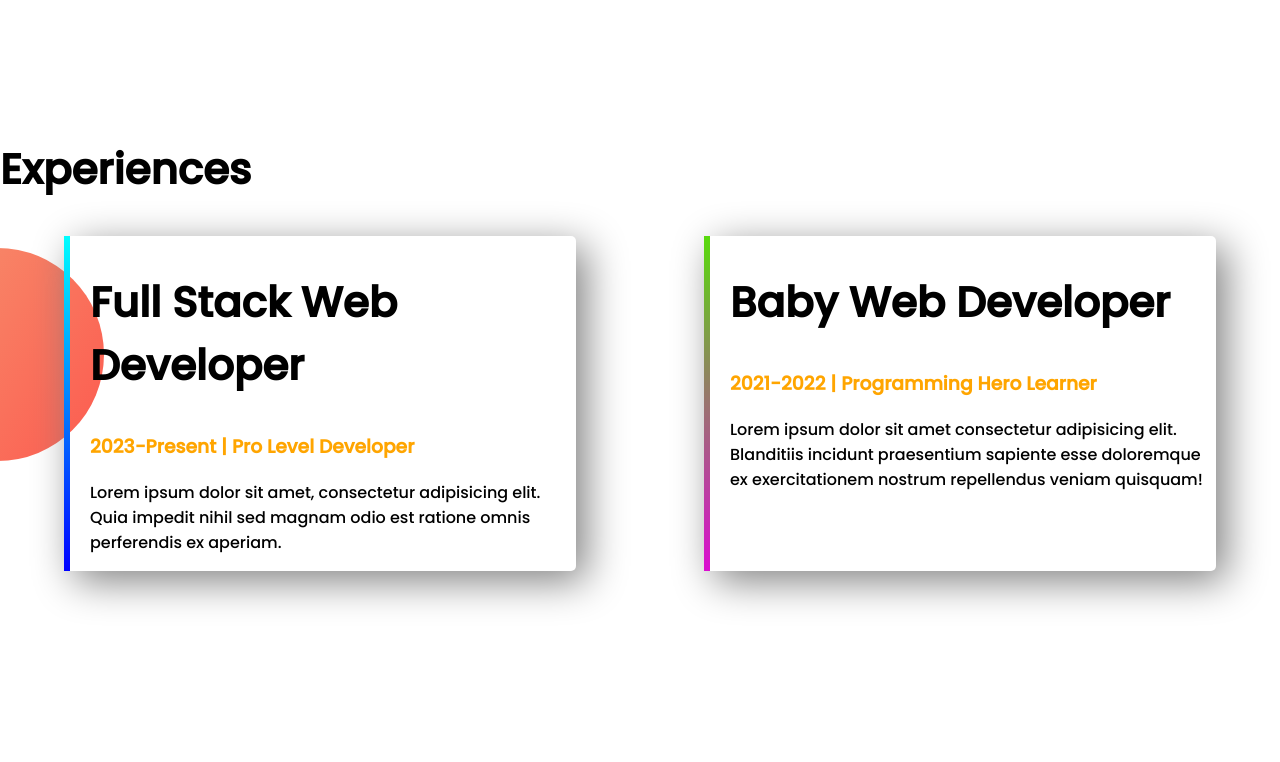
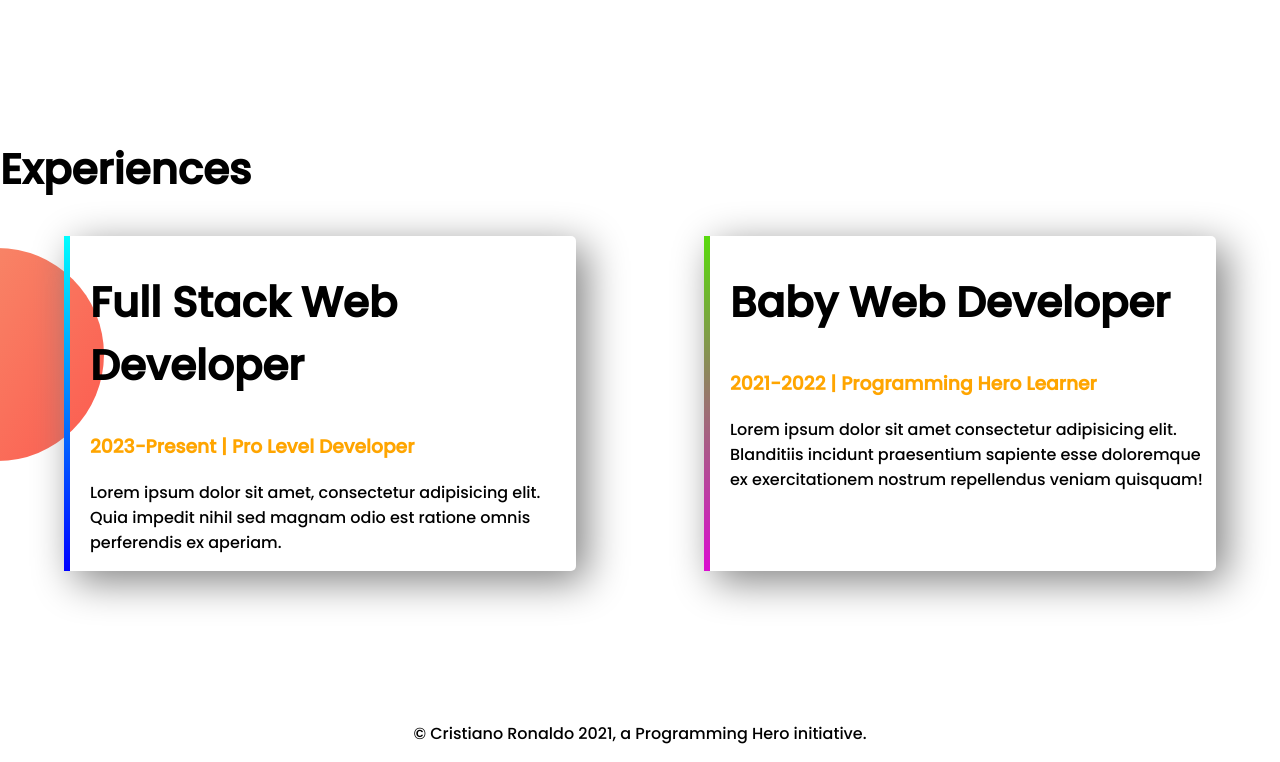
Before and after one commit to arifphero4/cristiano-ronaldo, a plain HTML site: page index.html in a window 1280 px wide. Shown: the part 1001-1763 px from the top of the page. Before the commit the page ends 1722 px from the top, so only its background shows below. Drawn offline with Linux system fonts and the light colour scheme.

Commit message:
footer added

```diff
--- a/index.html
+++ b/index.html
@@ -68,10 +68,12 @@
                 <h1>Baby Web Developer</h1>
                 <h3 class="color">2021-2022 | Programming Hero Learner</h3>
                 <p>Lorem ipsum dolor sit amet consectetur adipisicing elit. Blanditiis incidunt praesentium sapiente esse doloremque ex exercitationem nostrum repellendus veniam quisquam!</p>
-
-
-
             </div>
+        </div>
+    </section>
+    <footer>
+        <p> &copy; Cristiano Ronaldo 2021, a Programming Hero initiative.</p>
+    </footer>
 
 
 
@@ -90,7 +92,6 @@
 
 
 
-          </div>
 
 
 
@@ -98,7 +99,12 @@
 
 
 
-      </section>
+
+
+
+
+
+
 
   </body>
 </html>
--- a/style.css
+++ b/style.css
@@ -66,3 +66,6 @@ h1 {
   border-image: linear-gradient(#58db0c, #db0cd1);
   border-image-slice: 1;
 }
+footer p{
+    text-align: center;
+}
```
